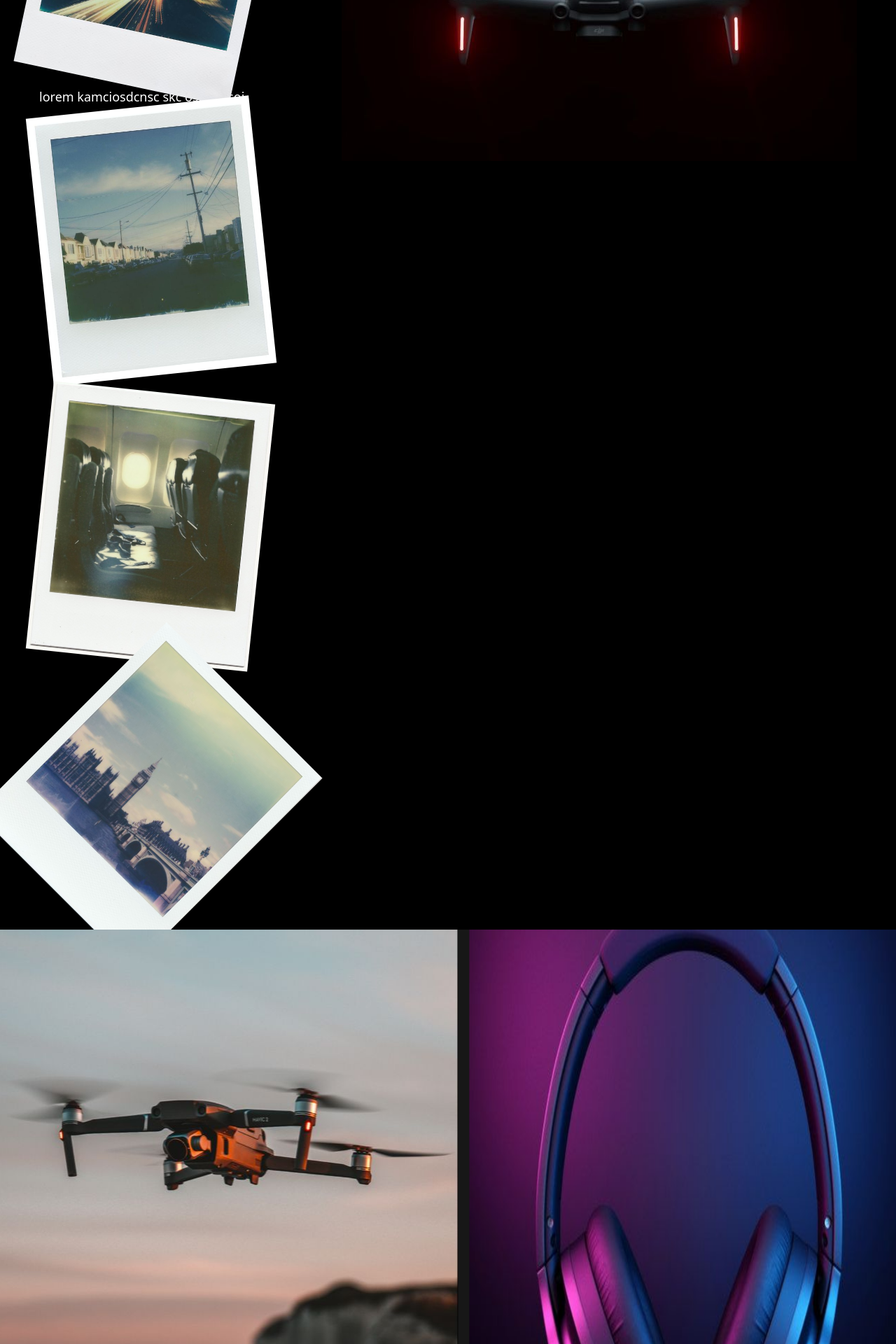
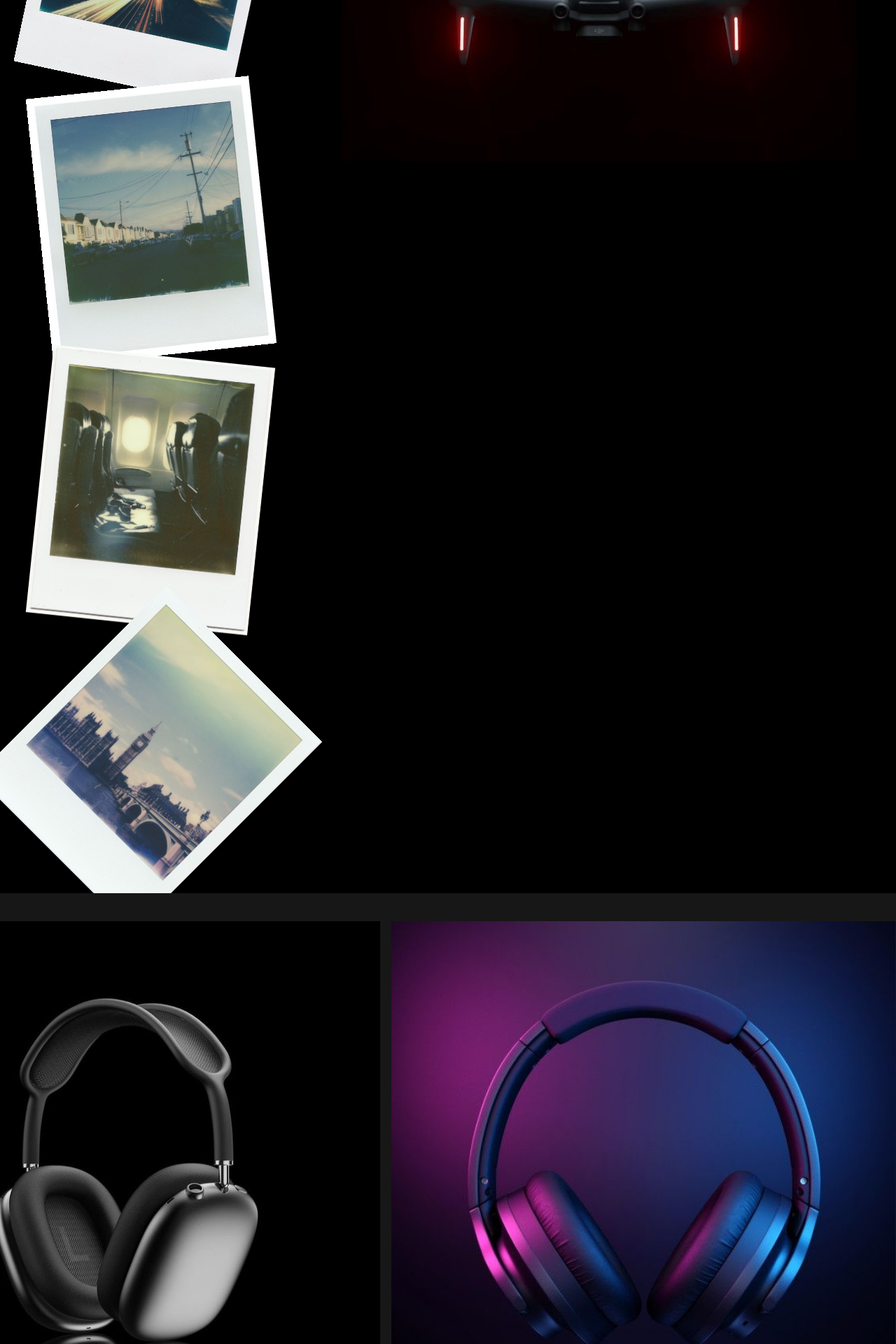
Before and after one commit to shubhratiwary134/spline, a React (Vite) app: page / in a window 1280 px wide. Shown: the part 1060-2980 px from the top of the page at 70% size. Built offline with nearby package versions, Linux system fonts and the light colour scheme.

Commit message:
added framermotion animations to imageScroll

```diff
--- a/src/Components/ImageGallery.jsx
+++ b/src/Components/ImageGallery.jsx
@@ -1,7 +1,7 @@
 
 import imageCamera from "../assets/images/ImageCamera.jpg"
 import imageCamera2 from "../assets/images/ImageGallery2.jpg"
-import imageDrone from "../assets/images/ImageDrone.jpg"
+import headphoneImage2 from "../assets/images/ImageGalleryHeadphonoes.jpg"
 import headphoneImage from "../assets/images/HeadphoneImage.jpg"
 import { useRef } from "react"
 import { useScroll,motion,useTransform } from "framer-motion"
@@ -11,19 +11,20 @@ const ImageGallery = () => {
     target:ref,
   })
 
-  const x = useTransform(scrollYProgress,[0,1], ["1%","-170%"])
+  const x = useTransform(scrollYProgress,[0,1], ["1%","-190%"])
   return (
     <>
-      <div ref={ref} className='relative h-[700vh] bg-neutral-900'>
-        <div className='sticky top-0 h-screen flex items-center overflow-hidden'>
-           <motion.div style={{x}} className="flex  gap-4 w-[800%]">
-            <img src={imageCamera}  ></img>
-            <img src={imageCamera2} ></img>
-            <img src={imageDrone} ></img>
-            <img src={headphoneImage} ></img>
-            <img src={imageCamera} ></img>
-            <img src={imageCamera2} ></img>
-
+      <div ref={ref} className=' relative h-[700vh] bg-neutral-900'>
+        <div className='p-10 sticky top-0 h-screen flex   overflow-hidden'>
+           <motion.div style={{x}} className="flex gap-4 ">
+            <img src={imageCamera} className="hover:scale-105 duration-300"></img>
+            <img src={imageCamera2} className="hover:scale-105 duration-300" ></img>
+            <img src={headphoneImage2} className="hover:scale-105 duration-300"></img>
+            <img src={headphoneImage}  className="hover:scale-105 duration-300"></img>
+            <img src={imageCamera}  className="hover:scale-105 duration-300" ></img>
+            <img src={imageCamera2} className="hover:scale-105 duration-300"></img>
+            <img src={imageCamera}   className="hover:scale-105 duration-300"></img>
+            <img src={imageCamera2} className="hover:scale-105 duration-300"></img>
            </motion.div>
         </div>
       </div>
--- a/src/Components/ImageScroll.jsx
+++ b/src/Components/ImageScroll.jsx
@@ -4,21 +4,61 @@ import pol1 from "../assets/images/pol1.jpg"
 import pol2 from "../assets/images/pol2.jpg"
 import pol3 from "../assets/images/pol3.jpg"
 import pol4 from "../assets/images/pol4.jpg"
+import { motion } from "framer-motion"
 const ImageScroll = () => {
   return (
 
       <div
         className=' w-full bg-black flex justify-around items-start  '>
          <div >
-          <img src={pol1} className='max-h-96 rotate-12 '></img>
-          <p className='text-lg text-white'>lorem kamciosdcnsc skc osincscsoi</p>
-          <img src={pol2 } className='max-h-96 -rotate-6'></img>
-          <p>lorem kamciosdcnsc skc osincscsoi</p>
-          <img src={pol4} className='max-h-96 rotate-6  '></img>
-          <img src={pol3} className='max-h-96 rotate-45 '></img>
+          <motion.img
+          initial={{ x: -200, opacity: 0}}
+          whileInView={{ x: 0, opacity: 1, rotate: 12 }}
+          exit={{ x: 200, opacity: 0}}
+          transition={{ duration: 1 }}
+          viewport={{ once: false, amount: 0.5 }}
+          src={pol1}
+          className='max-h-96'></motion.img>
+
+          <motion.img
+           initial={{x:-200,opacity:0}}
+           whileInView={{x:0,opacity:1,rotate:-6}}
+           exit={{x:-200,opacity:0}}
+            transition={{duration:1}}
+            viewport={{ once:false,amount:0.5}}
+          src={pol2 } className='max-h-96'></motion.img>
+
+          <motion.img
+           initial={{x:-200,opacity:0}}
+           whileInView={{x:0,opacity:1,rotate:6}}
+           exit={{x:-200,opacity:0}}
+            transition={{duration:1}}
+            viewport={{
+              once:false,
+              amount:0.5
+            }}
+          src={pol4} className='max-h-96   '></motion.img>
+          <motion.img
+           initial={{x:-200,opacity:0}}
+           whileInView={{x:0,opacity:1,rotate:45}}
+           exit={{x:-200,opacity:0}}
+            transition={{duration:1}}
+            viewport={{
+              once:false,
+              amount:0.5
+            }}
+          src={pol3} className='max-h-96 z-10 '></motion.img>
 
          </div>
-          <img src={drone} className='sticky top-0 '></img>
+          <motion.img
+          initial={{x:200}}
+          whileInView={{x:0}}
+          transition={{duration:1}}
+          viewport={{
+            once:false,
+            amount:0.5
+          }}
+          src={drone} className='sticky top-0 '></motion.img>
 
         </div>
 
```
Also changed, not shown: src/assets/images/ImageGalleryHeadphonoes.jpg (added).
